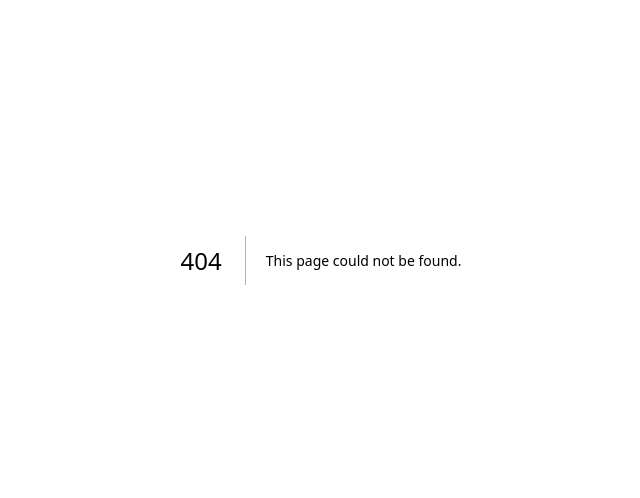
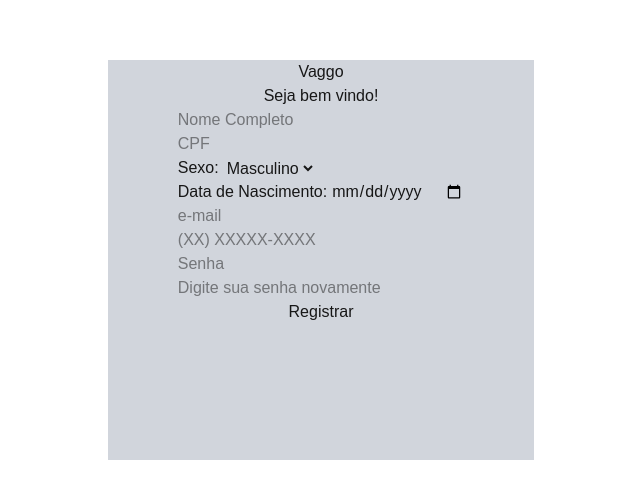
Before and after one commit to DiegoG784/vaggo-web, a Next.js app: page /register in a window 1280 px wide. Before the commit this address had no page. Shown: the part 140-638 px from the top of the page, without its empty margins (319-959 px from the left). Built offline with nearby package versions, Linux system fonts and the light colour scheme.

Commit message:
updated files

```diff
--- /dev/null
+++ b/app/register/page.tsx
@@ -0,0 +1,77 @@
+'use client'
+import Header from "@/component/header"
+import Link from "next/link"
+// import Image from "next/image";
+import { useRouter, redirect } from "next/navigation"
+
+
+export default function Page() {
+  //user login page:
+  //  - credentials inserted will be validated and see if email and pass matches from api call
+  //  - if approved, insert credentials as cookies or somewhere safe, like a token or smth
+  //  - make user credential validation function on controller or model side, idk where tf this stays at i forgor
+  const router = useRouter()
+
+  const handleRegister = (e:any) => {
+    e.preventDefault()
+
+    // validar  CPF
+    // validar e-mail
+    // validar telefone
+    // validar senha
+
+    // transformar dados registro em JSON
+
+    // enviar JSON pra API ->
+    // <- API envia mensagem 200 (message: true, new_id: token)
+
+
+    router.push('/user/dashboard')
+
+  }
+
+  return (
+    <main className="flex flex-col">
+
+        <div className="flex flex-col items-center justify-center h-screen w-screen"> {/* change h/w-screen between 'full' or '100'. screens get messy */}
+            <section className="flex flex-col items-center bg-gray-300 w-1/3 h-2/4">
+
+                <h1>Vaggo</h1>
+                <h1>Seja bem vindo!</h1>
+
+                <form className="flex flex-col" onSubmit={handleRegister}>
+
+
+                  <input type="text" name="name" placeholder="Nome Completo"/>
+                  <input type="text" name="cpf" placeholder="CPF"/>
+
+                  <div className="flex flex-row">
+                    <label htmlFor="sex" className="mr-1">Sexo:</label>
+                    <select name="sex">
+                      <option  value={"m"}>Masculino</option>
+                      <option  value={"f"}>Feminino</option>
+                    </select>
+                  </div>
+
+                  <div className="flex flex-row">
+                    <label htmlFor="birthDate" className="mr-1">Data de Nascimento:</label>
+                    <input type="date" name="birthDate"/>
+                  </div>
+
+                  <input type="text" name="email" placeholder="e-mail"/>
+                  <input type="text" name="email" placeholder="(XX) XXXXX-XXXX"/>
+
+                  <input type="password" name="pass" placeholder="Senha"/>
+
+                  <input type="password" name="passConfirm" placeholder="Digite sua senha novamente"/>
+
+                  <input type="submit" value={"Registrar"}/>
+
+                </form>
+
+            </section>
+        </div>
+
+    </main>
+  );
+}
--- a/class/spot.ts
+++ b/class/spot.ts
@@ -1,3 +1,3 @@
-export default class Spot {
+export default interface Spot {
     // set user object list or standalone here
 }
--- a/class/user.ts
+++ b/class/user.ts
@@ -1,10 +1,30 @@
-export default class User {
+export default interface User {
 
-    public id : string;
+    id : string
+    email : string
+    password : string
+    lastLogin : Date
+    isBlocked : boolean
+    isAdmin : boolean
+    permissionLevel : '1' | '2' | '3'
+    person : Person
 
-    public constructor(id:string) {
-        this.id = id
-    }
+    // public constructor(id:string) {
+        // this.id = id
+    // }
+
     // set user info here.
     // if putting sensible data here, how can this be achiveable to prevent attacks from outside? also htf is easy to hack this or smth smh
 }
+
+export interface Person {
+    id: number
+    name: string
+    cpf: string
+    gender: string
+    phone: string
+    birthDate: Date
+    registrationDate: Date
+    isActive: boolean
+    profilePicture : string
+}
--- /dev/null
+++ b/class/vehicle.ts
@@ -0,0 +1,14 @@
+import User from "./user";
+
+export default interface Vehicle {
+
+   id: number
+   brand: string
+   model: string
+   color: string
+   licensePlate: string
+   manufactureYear: Date
+   isActive: boolean
+   userId: User
+
+}
--- a/package.json
+++ b/package.json
@@ -3,9 +3,9 @@
   "version": "0.1.0",
   "private": true,
   "scripts": {
-    "dev": "next dev",
+    "dev": "next dev -p 3001",
     "build": "next build",
-    "start": "next start",
+    "start": "next start -p 3001",
     "lint": "eslint"
   },
   "dependencies": {
```
Also changed, not shown: 1 other file (tests, documents, lock files or other folders).
